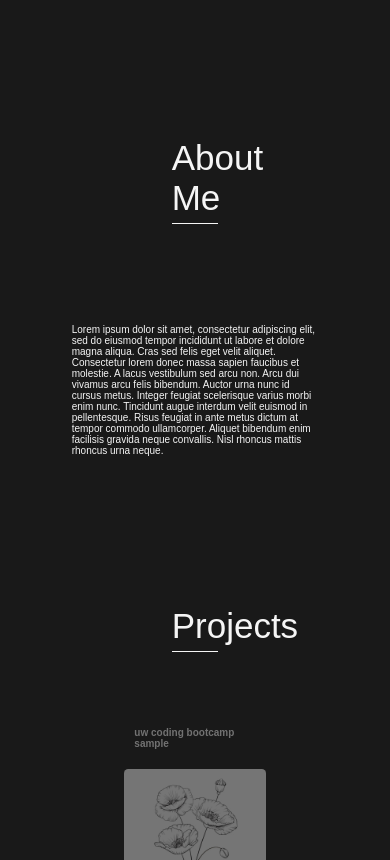
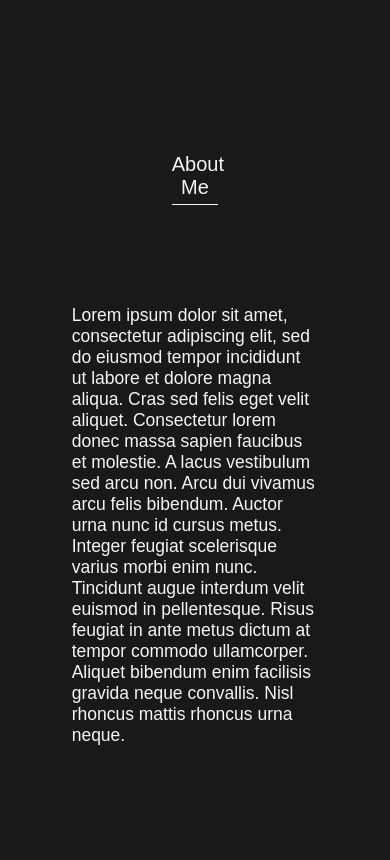
Before and after one commit to Keltonlea/Portfolio, a plain HTML site: page index.html in a window 390 px wide. Shown: the part 1140-2000 px from the top of the page. Drawn offline with Linux system fonts and the light colour scheme.

Commit message:
another font size change

```diff
--- a/assets/style.css
+++ b/assets/style.css
@@ -8,6 +8,7 @@ html {
 body{
     background: #191919;
     font-family:sans-serif;
+    font-size:1.75rem;
 }
 
 main {
@@ -121,12 +122,12 @@ justify-content: center;
 }
 
 .card-column {
-    width:30%;
+    width:40%;
     justify-content: center;
 
 }
 .card-column:first-child {
-    width:40%;
+    width:50%;
     justify-content: center;
 
 }
@@ -217,7 +218,7 @@ width: 80%;
 justify-content: center;
 
 }
-@media screen and (max-width:360px){
+@media screen and (max-width:450px){
 
    .fig-img {
        top:280px;
@@ -226,9 +227,14 @@ justify-content: center;
 .card-column {
     justify-content: column;
     width:100%;
+    flex-shrink: 50%;
 }
 .card-column:first-child {
     width:100%;
     justify-content: center;
 }
+.section-header {
+    justify-content: center;
+    font-size: 2rem;
 }
+}
--- a/index.html
+++ b/index.html
@@ -29,7 +29,7 @@
            <main>
     <section id="aboutme">
         <h1 class="section-header"> About Me </h1>
-        <p class="about-me-pre">Lorem ipsum dolor sit amet, consectetur adipiscing elit, sed do eiusmod tempor incididunt ut labore et dolore magna aliqua.
+        <p>Lorem ipsum dolor sit amet, consectetur adipiscing elit, sed do eiusmod tempor incididunt ut labore et dolore magna aliqua.
             Cras sed felis eget velit aliquet. Consectetur lorem donec massa sapien faucibus et molestie. A lacus vestibulum sed arcu non.
             Arcu dui vivamus arcu felis bibendum. Auctor urna nunc id cursus metus. Integer feugiat scelerisque varius morbi enim nunc.
             Tincidunt augue interdum velit euismod in pellentesque. Risus feugiat in ante metus dictum at tempor commodo ullamcorper.
```
